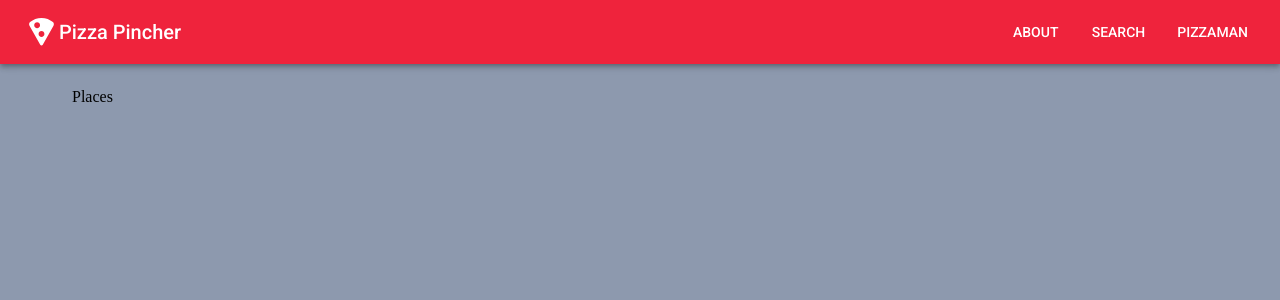
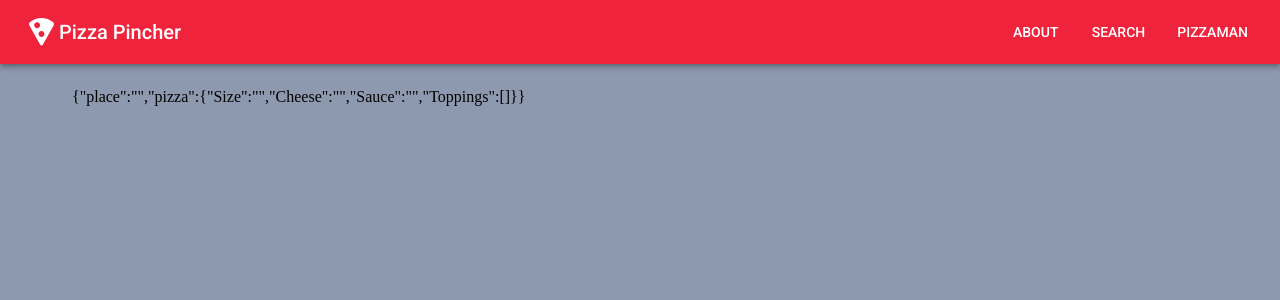
Before and after one commit to festivespice/PizzaPincher, a React (Vite) app in the folder pizza-pincher-ui/: page /Places in a window 1280 px wide. Shown: the top 300 px of the page. Built offline with nearby package versions, Linux system fonts and the light colour scheme; no server answers.

Commit message:
refactor: pass form data by context

```diff
--- a/pizza-pincher-ui/src/components/forms/IngredientsForm/IngredientsForm.tsx
+++ b/pizza-pincher-ui/src/components/forms/IngredientsForm/IngredientsForm.tsx
@@ -1,6 +1,7 @@
-import React, { useState, SetStateAction } from 'react'
+import React, { useState, SetStateAction, useContext } from 'react'
 import {Autocomplete, Box, Button, FormControl, FormControlLabel, FormHelperText, Grid, List, Paper, Radio, RadioGroup, Stack, Typography, TextField} from '@mui/material'
 import { Navigate, useNavigate } from 'react-router-dom'
+import { pizzaConfigContext } from '../../../misc/contexts/pizzaConfigContext'
 
 const sizes = ['Any', 'Small', 'Medium', 'Large']
 const cheeses = ['Any', 'Mozzarella', 'Provolone', 'Cheddar', 'Ricotta']
@@ -15,21 +16,27 @@ const pizzaSettings = {
     Sauce: "Any",
     Toppings: ["Any"]
 }
+
 interface AppProps {
     setIngredientsForm: React.Dispatch<SetStateAction<boolean>>
 }
+
 export default function IngredientsForm(props: AppProps) {
     const [pizzaConfig, setPizzaConfig] = useState(pizzaSettings)
     const [error, setError] = useState(false)
     const [helperText, setHelperText] = useState('')
+    const {pizzaIngredientsCt, setPizzaIngredientsCt} = useContext(pizzaConfigContext)
     const navigate = useNavigate()
 
     //validate the form
     const handleSubmit = (event: React.FormEvent<HTMLFormElement>) => {
         event.preventDefault();
-
+        //notify the parent component that the ingredients form submitted
+        props.setIngredientsForm(true)
+        //change the pizzaConfigContext
+        setPizzaIngredientsCt(pizzaConfig)
         //submitting with no options basically means search for any pizzas (very chaotic)
-        navigate('./Location', {state: {...pizzaConfig}})
+        navigate('./Location')
     }
 
     //store the new change in the pizza settings
--- a/pizza-pincher-ui/src/components/forms/LaunchSearchForm/LaunchSearchForm.tsx
+++ b/pizza-pincher-ui/src/components/forms/LaunchSearchForm/LaunchSearchForm.tsx
@@ -1,20 +1,28 @@
 import { Button, Stack } from '@mui/material'
-import React, {SetStateAction } from 'react'
+import React, {SetStateAction, useContext } from 'react'
 import GooglePlacesAutoComplete from '../../googlePlaces/GooglePlacesAutocomplete'
+import { pizzaConfigContext } from "../../../misc/contexts/pizzaConfigContext";
+import { useNavigate } from 'react-router-dom';
 
 
-interface AppProps {
-    pizzaInfo: any //should be the output of either of the two previous forms. Not null.
-}
+export default function LaunchSearchForm() {
+    const [placeName, setPlaceName] = React.useState('')
+    const {locationCt, setLocationCt, pizzaTypeCt, pizzaIngredientsCt} = useContext(pizzaConfigContext)
+    const navigate = useNavigate()
 
-export default function LaunchSearchForm(props: AppProps) {
-    const [placeName, setPlaceName] = React.useState('')
 
     //validate the form
     const handleSubmit = (event: React.FormEvent<HTMLFormElement>) => {
         event.preventDefault()
-        console.log(placeName)
-        console.log(props.pizzaInfo)
+
+        //if the place name isn't null and if we have pizza information, then we'll save the place name and navigate to the 'places' component.
+        if(placeName != null && (pizzaIngredientsCt.Cheese != '' || pizzaTypeCt != '')){
+            setLocationCt(placeName)
+
+            navigate('/Places')
+        }else {
+            alert("return to the '/Search' route: there's an error with how data was collected")
+        }
     }
     return (
     <Stack mt={2} direction="row">
--- a/pizza-pincher-ui/src/components/forms/PizzaForm/PizzaForm.tsx
+++ b/pizza-pincher-ui/src/components/forms/PizzaForm/PizzaForm.tsx
@@ -1,6 +1,7 @@
-import React, { useEffect, useState, SetStateAction} from 'react'
+import React, { useEffect, useState, SetStateAction, useContext} from 'react'
 import {Box, Button, FormControl, FormControlLabel, FormHelperText, Grid, List, Paper, Radio, RadioGroup, Stack, Typography} from '@mui/material'
 import { useNavigate } from 'react-router-dom'
+import { pizzaConfigContext } from '../../../misc/contexts/pizzaConfigContext'
 
 //a list of binary values. Only one of them can be '1'.
 //Represents medium sized pizzas.
@@ -24,8 +25,9 @@ export default function PizzaForm(props: AppProps) {
     const [pizzaType, setPizzaType] = useState('')
     const [error, setError] = useState(false)
     const [helperText, setHelperText] = useState('')
+    const {pizzaTypeCt, setPizzaTypeCt} = useContext(pizzaConfigContext)
+
     const navigate = useNavigate()
-    let askForLocation = false
 
     //validate the form
     const handleSubmit = (event: React.FormEvent<HTMLFormElement>) => {
@@ -34,6 +36,9 @@ export default function PizzaForm(props: AppProps) {
         if(pizzaType == ''){
             setHelperText('Please select an option')
         }else{
+            //change the state
+            setPizzaTypeCt(pizzaType)
+            //navigate to ask the user for their location
             navigate('./Location', {state: pizzaType})
         }
     }
@@ -52,9 +57,6 @@ export default function PizzaForm(props: AppProps) {
             <form onSubmit={handleSubmit}>
                 <FormControl error={error} variant="standard">
                     <RadioGroup name="selectPizza" value={pizzaType} onChange={handleRadioChange}>
-                        {/* <FormControlLabel value="Regular cheese" control={<Radio/>} label="Regular cheese"/>
-                        <FormControlLabel value="Regular cheese with pepperoni" control={<Radio/>} label="Regular cheese with pepperoni"/>
-                        <FormControlLabel value="New York style" control={<Radio/>} label="New York style"/> */}
                         {initialPizzas.map((object, i) => {
                             return(<FormControlLabel key={i} value={object} control={<Radio/>} label={object}/>)
                         })}
--- a/pizza-pincher-ui/src/components/routing/RootLayout.tsx
+++ b/pizza-pincher-ui/src/components/routing/RootLayout.tsx
@@ -1,9 +1,10 @@
 import React, { useState } from "react"
 import { Link, NavLink, Outlet } from "react-router-dom"
-import { userContext } from "../../misc/contexts/userContext"
 import { createTheme, colors, ThemeProvider, Box, styled, Typography, AppBar, Toolbar, Stack, Divider, IconButton, Button } from '@mui/material'
 import LocalPizzaRoundedIcon from '@mui/icons-material/LocalPizzaRounded';
 import '../../App.css'
+import { pizzaConfigContext, pizzaInfo } from "../../misc/contexts/pizzaConfigContext";
+import { userContext } from "../../misc/contexts/userContext"
 //Trying to export an interface and use props doesn't work because
 //you'd have to figure out how to use a component as a prop.
 
@@ -35,6 +36,14 @@ import '../../App.css'
 function RootLayout(){
     //user status hook. using a provider to give consumers the context we defined in ../misc/contexts/userContext.ts
     const [username, setUsername] = useState("pizzaman")
+    const [locationCt, setLocationCt] = useState('')
+    const [pizzaTypeCt, setPizzaTypeCt] = useState('')
+    const [pizzaIngredientsCt, setPizzaIngredientsCt] = useState<pizzaInfo>({
+        Size: '',
+        Cheese: '',
+        Sauce: '',
+        Toppings: []
+    })
 
     return(
         <userContext.Provider value={{username, setUsername}}>
@@ -63,7 +72,9 @@ function RootLayout(){
                 </AppBar>
                 <StyledBackground className="root-layout" py={3} px={9}>
                     <main>
-                        <Outlet/>  {/* This is where the output of the pages goes */}
+                        <pizzaConfigContext.Provider value={{locationCt, setLocationCt, pizzaTypeCt, setPizzaTypeCt, pizzaIngredientsCt, setPizzaIngredientsCt}}>
+                            <Outlet/>  {/* This is where the output of the pages goes */}
+                        </pizzaConfigContext.Provider>
                     </main>
                 </StyledBackground>
             </ThemeProvider>
--- a/pizza-pincher-ui/src/components/views/PizzaPinching/Location.tsx
+++ b/pizza-pincher-ui/src/components/views/PizzaPinching/Location.tsx
@@ -1,18 +1,20 @@
 import { Stack } from '@mui/material'
-import React from 'react'
+import React, { useContext } from 'react'
 import { Navigate, useLocation } from 'react-router-dom'
 import GooglePlacesAutoComplete from '../../googlePlaces/GooglePlacesAutocomplete'
 import LaunchSearchForm from '../../forms/LaunchSearchForm/LaunchSearchForm'
+import { pizzaConfigContext } from '../../../misc/contexts/pizzaConfigContext'
 
 
 
 export default function Location() {
-  const {state} = useLocation() //not related to the component name: a state passed from 'search' through its forms
-  if(state == null || state == ''){ //if the user got to this path in an unnatural way, return them to where they should be.
+  const {pizzaIngredientsCt, pizzaTypeCt} = useContext(pizzaConfigContext)
+
+  if((pizzaTypeCt == null || pizzaTypeCt == '') && (pizzaIngredientsCt == null || pizzaIngredientsCt.Size == '')){ //if the user got to this path in an unnatural way, return them to where they should be.
     return<Navigate to="/Search" replace={true}/>
   }
 
   return ( //send the state to the form, so that it can just be submitted from there.
-    <LaunchSearchForm pizzaInfo={state}/>
+    <LaunchSearchForm/>
   )
 }
--- a/pizza-pincher-ui/src/components/views/PizzaPinching/Places.tsx
+++ b/pizza-pincher-ui/src/components/views/PizzaPinching/Places.tsx
@@ -1,7 +1,23 @@
-import React from 'react'
+import React, { useContext } from 'react'
+import { pizzaConfigContext } from '../../../misc/contexts/pizzaConfigContext'
 
 export default function Places() {
+  const {locationCt, pizzaTypeCt, pizzaIngredientsCt} = useContext(pizzaConfigContext)
+  //if either of the fields needed are emtpy, redirect
+  if(locationCt == '' || (pizzaTypeCt == '' && pizzaIngredientsCt.Cheese == '')){
+
+  }
+
+  //if not empty, figure out which pizza information isn't empty and use that one
+  const notEmptyPizza = pizzaTypeCt == '' ? pizzaIngredientsCt : pizzaTypeCt
+
+  var request = {
+    method: "GET",
+    headers: {'Content-Type': 'application/json'},
+    body: JSON.stringify({place: locationCt, pizza: notEmptyPizza})
+  }
+
   return (
-    <div>Places</div>
+    <div>{request.body}</div>
   )
 }
--- a/pizza-pincher-ui/src/components/views/PizzaPinching/Search.tsx
+++ b/pizza-pincher-ui/src/components/views/PizzaPinching/Search.tsx
@@ -1,4 +1,4 @@
-import React, { useEffect, useState } from "react";
+import React, { useContext, useEffect, useState } from "react";
 import {Box, Button, Grid, List, Paper, Stack, Typography} from '@mui/material'
 import { Outlet, Link, Navigate } from "react-router-dom";
 import PizzaForm from "../../forms/PizzaForm/PizzaForm";
--- /dev/null
+++ b/pizza-pincher-ui/src/misc/contexts/pizzaConfigContext.ts
@@ -0,0 +1,34 @@
+import React, { Dispatch, SetStateAction } from "react";
+
+interface pizzaInfo {
+    Size: string,
+    Cheese: string,
+    Sauce: string,
+    Toppings: string[]
+}
+
+//Instead of passing pizza data between components using props,
+//just allow all of the components to share a group of pizza variables.
+const pizzaConfigContext = React.createContext<{
+    locationCt: string,
+    setLocationCt: Dispatch<SetStateAction<string>>
+    pizzaTypeCt: string,
+    setPizzaTypeCt: Dispatch<SetStateAction<string>>,
+    pizzaIngredientsCt: pizzaInfo,
+    setPizzaIngredientsCt: Dispatch<SetStateAction<pizzaInfo>>,
+}>({
+    locationCt: '',
+    setLocationCt: () => {},
+    pizzaTypeCt: '',
+    setPizzaTypeCt: () => {},
+    pizzaIngredientsCt: {
+        Size: '',
+        Cheese: '',
+        Sauce: '',
+        Toppings: []
+    },
+    setPizzaIngredientsCt: () => {},
+})
+
+export { pizzaConfigContext };
+export type { pizzaInfo };
--- a/pizza-pincher-ui/src/misc/contexts/userContext.ts
+++ b/pizza-pincher-ui/src/misc/contexts/userContext.ts
@@ -9,6 +9,8 @@ const userContext = React.createContext<{
     setUsername: () => {}, //function with string input
 })
 
+
+
 export {userContext}
 
 // Pass this value into a userContext.Provider Component that surrounds the root.
@@ -16,3 +18,7 @@ export {userContext}
 
 //This value can be used by components nested in a userContext.Consumer component
 //The 'value' specified in the provider can be referenced anywhere within the Consumer.
+
+//React contexts are best used to minimize sharing many props between different components.
+//It is best used with props or variables that do not change often:
+//related components get re-rendered when contexts change.
```
